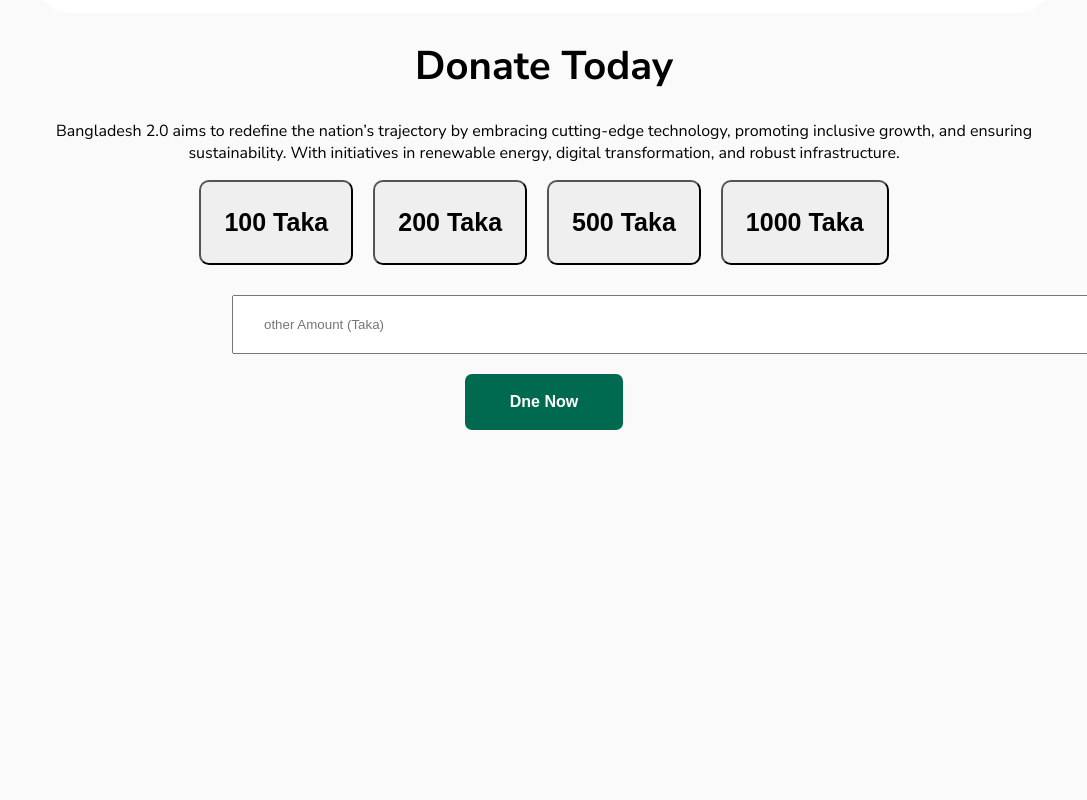
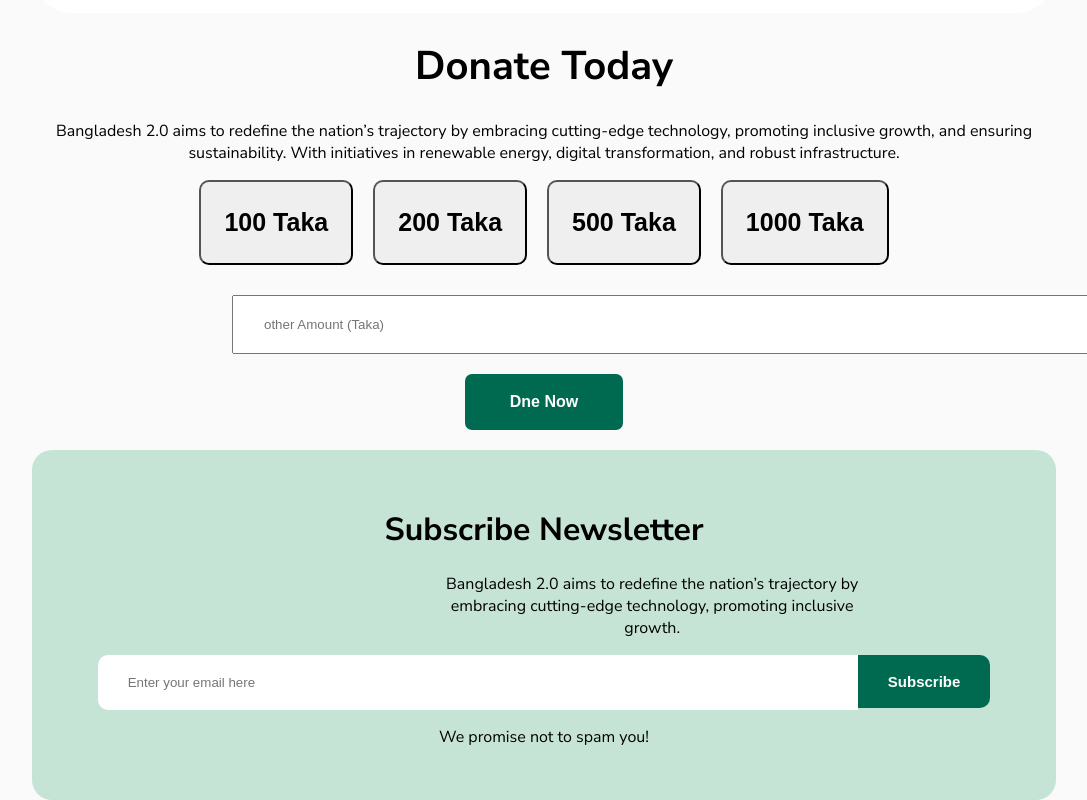
Before and after one commit to Mafikul5320/Assigment-1, a plain HTML site: page index.html in a window 1280 px wide. Shown: the part 3247-4047 px from the top of the page, without its empty margins (96-1183 px from the left). Before the commit the page ends 3677 px from the top, so only its background shows below. Drawn offline with Linux system fonts and the light colour scheme.

Commit message:
echallenges part

```diff
--- a/index.html
+++ b/index.html
@@ -137,6 +137,17 @@
                 <button class="dn-btn">Dne Now</button>
             </div>
         </div>
+        <div class="challenges-container">
+            <div class="container-box">
+                <h1>Subscribe Newsletter</h1>
+                <p>Bangladesh 2.0 aims to redefine the nation’s trajectory by embracing cutting-edge technology, promoting inclusive growth.</p>
+            </div>
+            <div class="text-cont">
+                <input type="text" placeholder="Enter your email here">
+                <button>Subscribe</button>
+            </div>
+            <p class="paragrap">We promise not to spam you!</p>
+        </div>
 
     </header>
 
--- a/style.css/index style.css
+++ b/style.css/index style.css
@@ -183,6 +183,7 @@ color: #0E0E0E;
 }
 .text-box{
     margin-top: 30px;
+    border-radius: 20px;
 }
 .dn-btn-container{
     margin: auto;
@@ -198,3 +199,43 @@ color: #0E0E0E;
     border: none;
     margin-top: 20px;
 }
+.challenges-container{
+    background-color: #C6E4D6;
+    border-radius: 20px;
+    height: 350px;
+    align-content: center;
+    margin-top: 20px;
+}
+.container-box{
+    text-align: center;
+}
+.container-box p{
+    width: 43%;
+    margin-left: 400px;
+}
+.text-cont{
+    text-align: center;
+    margin: auto;
+}
+.text-cont input{
+    padding: 20px 30px;
+    width: 700px;
+    margin-left: 0px;
+    border-radius: 10px 0px 0px 10px;
+    margin-right: -4px;
+    border: none;
+
+}
+.text-cont button{
+    padding: 18px 30px;
+    margin-left: 0px;
+    border-radius:  0px 10px 10px 0px;
+    border: none;
+    background-color: #006A50;
+    font-weight: 700;
+    color: white;
+    font-size: 15px;
+}
+.paragrap{
+    text-align: center;
+}
```
